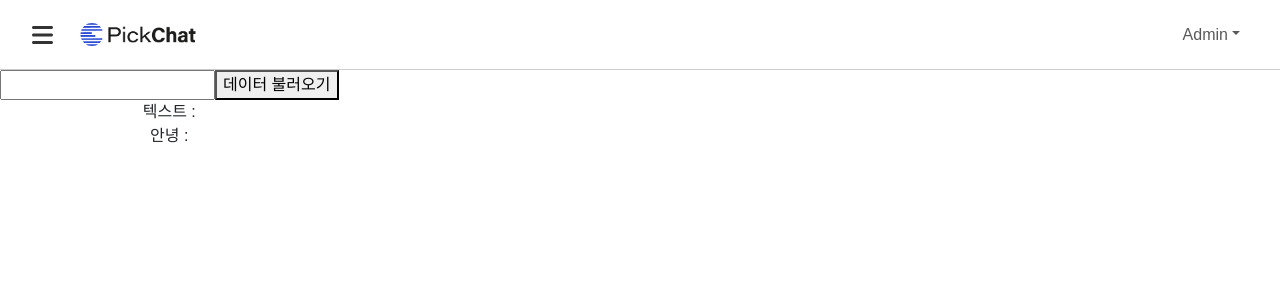
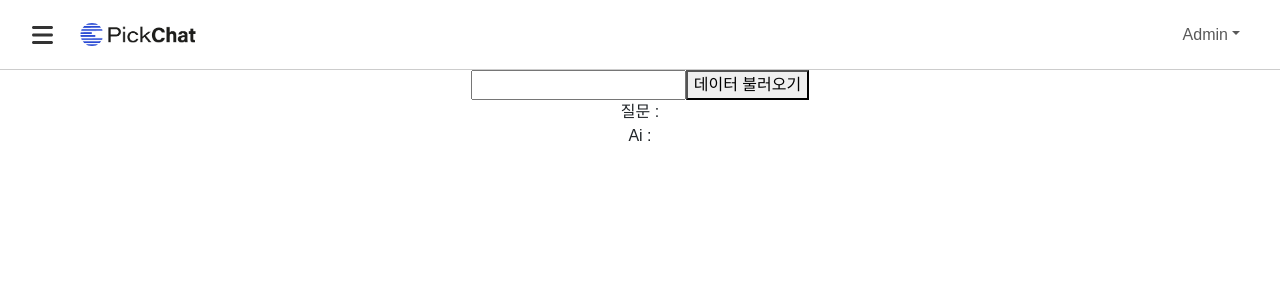
Before and after one commit to YirangKim/chat, a React (Create React App) app: page /AI in a window 1280 px wide. Shown: the top 300 px of the page. Built offline with nearby package versions, Linux system fonts and the light colour scheme.

Commit message:
라우터연결했음

```diff
--- a/src/App.js
+++ b/src/App.js
@@ -20,13 +20,11 @@ function App() {
 
   return (
     <div className="App">
-      {/* <Header /> */}
       <Navigation />
-      <div className="container-wrap">
-        {/* <ChatHistory /> */}
-        {/* <Chat /> */}
-        <AiChat />
-      </div>
+      <Routes>
+        <Route path="/" element={<Chat />} />
+        <Route path="/AI" element={<AiChat />} />
+      </Routes>
     </div>
   );
 }
--- a/src/component/AiChat.js
+++ b/src/component/AiChat.js
@@ -1,22 +1,5 @@
 import React, { useEffect, useState, useRef } from "react";
 import "../App.css";
-import "bootstrap/dist/css/bootstrap.min.css";
-import Cardslide from "./Cardslide";
-import Cardslide2 from "./Cardslide2";
-import Chart from "./Chart";
-import TypingText from "./TypingText";
-import Detail from "./Detail";
-import Loading from "./Loading";
-import Spec1 from "./Spec1";
-import Spec2 from "./Spec3";
-import Spec3 from "./Spec3";
-import AiSpeed from "./AiSpeed.js";
-import AiWeight from "./AiWeight.js";
-import AiDisplay from "./AiDisplay.js";
-import Intro from "./Intro.js";
-//fontawesome
-import { FontAwesomeIcon } from "@fortawesome/react-fontawesome";
-import { faPaperPlane } from "@fortawesome/free-solid-svg-icons";
 
 function AiChat() {
   const [text, setText] = useState("");
@@ -35,21 +18,14 @@ function AiChat() {
         text: text,
       }),
     })
-      // .then((response) => response.json())
+      .then((response) => response.text())
       // .then((response) => {
       //   console.log(response); // Log the full response
       //   return response.json();
       // })
       .then((data) => {
         console.log(data);
-        setText2(data.response);
-        // setChatData({
-        //   Model1: data.Model1,
-        //   Model2: data.Model2,
-        //   Model3: data.Model3,
-        //   Model4: data.Model4,
-        //   Model5: data.Model5,
-        // });
+        setText2(data);
       })
       .catch((error) => {
         console.error("Fetch error:", error);
@@ -69,8 +45,8 @@ function AiChat() {
         onChange={(e) => setText(e.target.value)}
       />
       <button onClick={handleButtonClick}>데이터 불러오기</button>
-      <div>텍스트 : {text}</div>
-      <div>안녕 : {text2}</div>
+      <div>질문 : {text}</div>
+      <div>Ai : {text2}</div>
     </div>
   );
 }
```
